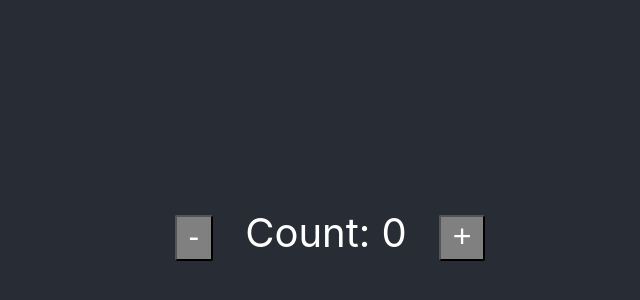
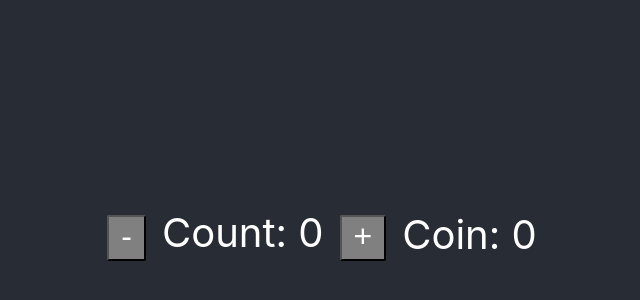
Before and after one commit to Fakher-Zaman/Redux-and-ReduxToolkit, a React (Create React App) app: page / in a window 1280 px wide. Shown: the part 166-466 px from the top of the page, without its empty margins (310-950 px from the left). Built offline with nearby package versions, Linux system fonts and the light colour scheme.

Commit message:
State in Sibling Components

```diff
--- a/src/App.js
+++ b/src/App.js
@@ -1,12 +1,12 @@
 import Counter from './features/counter/Counter';
-// import Coin from './features/coin/Coin';
+import Coin from './features/coin/Coin';
 import './App.css';
 
 function App() {
   return (
     <div className="App">
       <Counter />
-      {/* <Coin /> */}
+      <Coin />
     </div>
   );
 }
--- a/src/features/coin/Coin.js
+++ b/src/features/coin/Coin.js
@@ -4,7 +4,7 @@ import { useSelector } from 'react-redux';
 const Coin = () => {
     const count = useSelector((state) => state.counter.count);
     return (
-        <span className='value'>Count: {count}</span>
+        <span className='value'>Coin: {count}</span>
     )
 }
 
--- a/src/features/counter/Counter.js
+++ b/src/features/counter/Counter.js
@@ -1,14 +1,14 @@
 import React from 'react';
-import { useDispatch } from 'react-redux';
+import { useSelector, useDispatch } from 'react-redux';
 import { increment, decrement } from './counterSlice';
-import Coin from '../coin/Coin';
 
 function Counter() {
+    const count = useSelector((state) => state.counter.count);
     const dispatch = useDispatch();
     return (
         <div>
             <button className='button' aria-label='Decrement value' onClick={() => { dispatch(decrement()) }}> - </button>
-            <span className='value'><Coin /></span>
+            <span className='value'>Count: {count}</span>
             <button className='button' aria-label='Increment value' onClick={() => { dispatch(increment()) }}> + </button>
         </div>
     )
```
